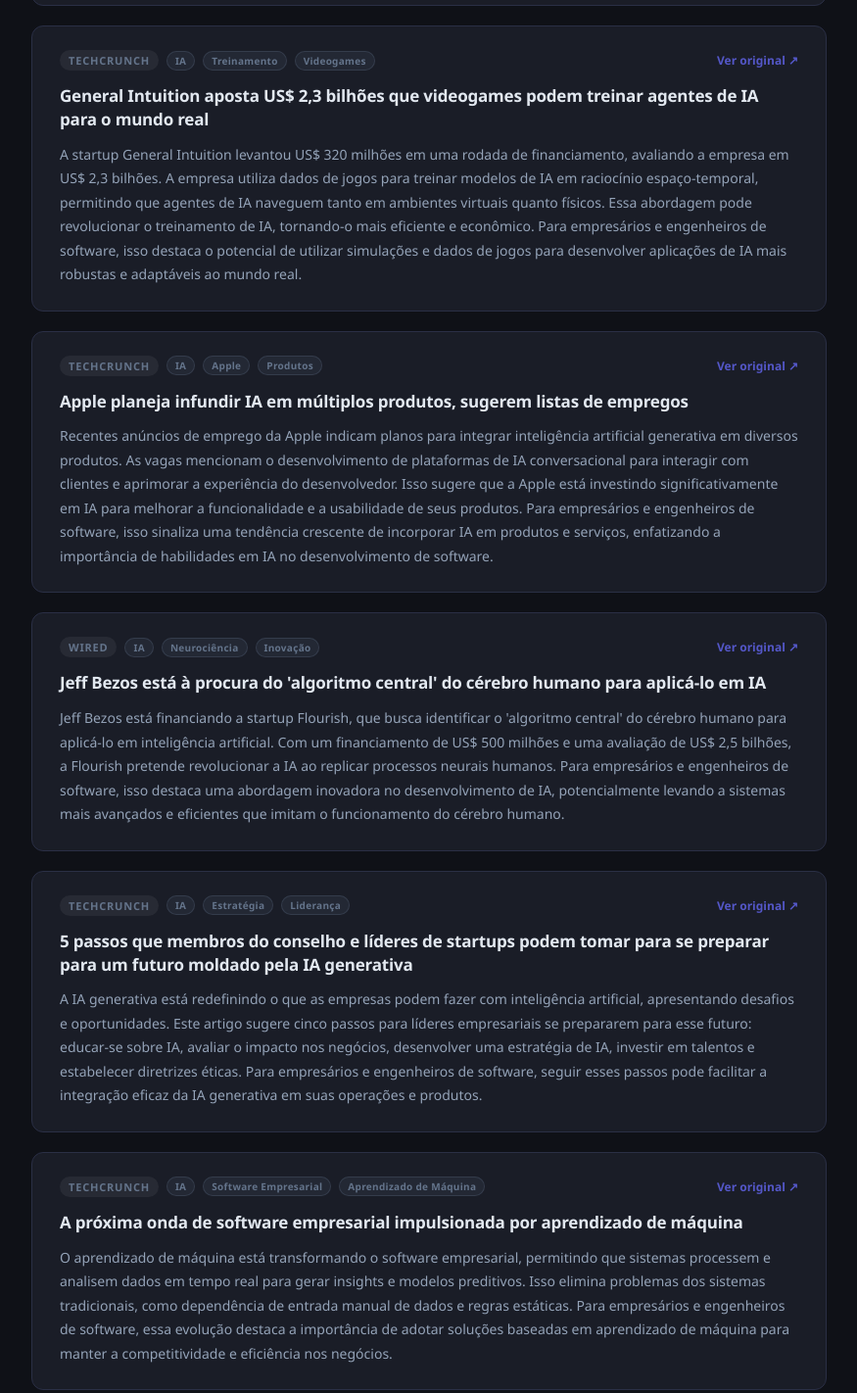
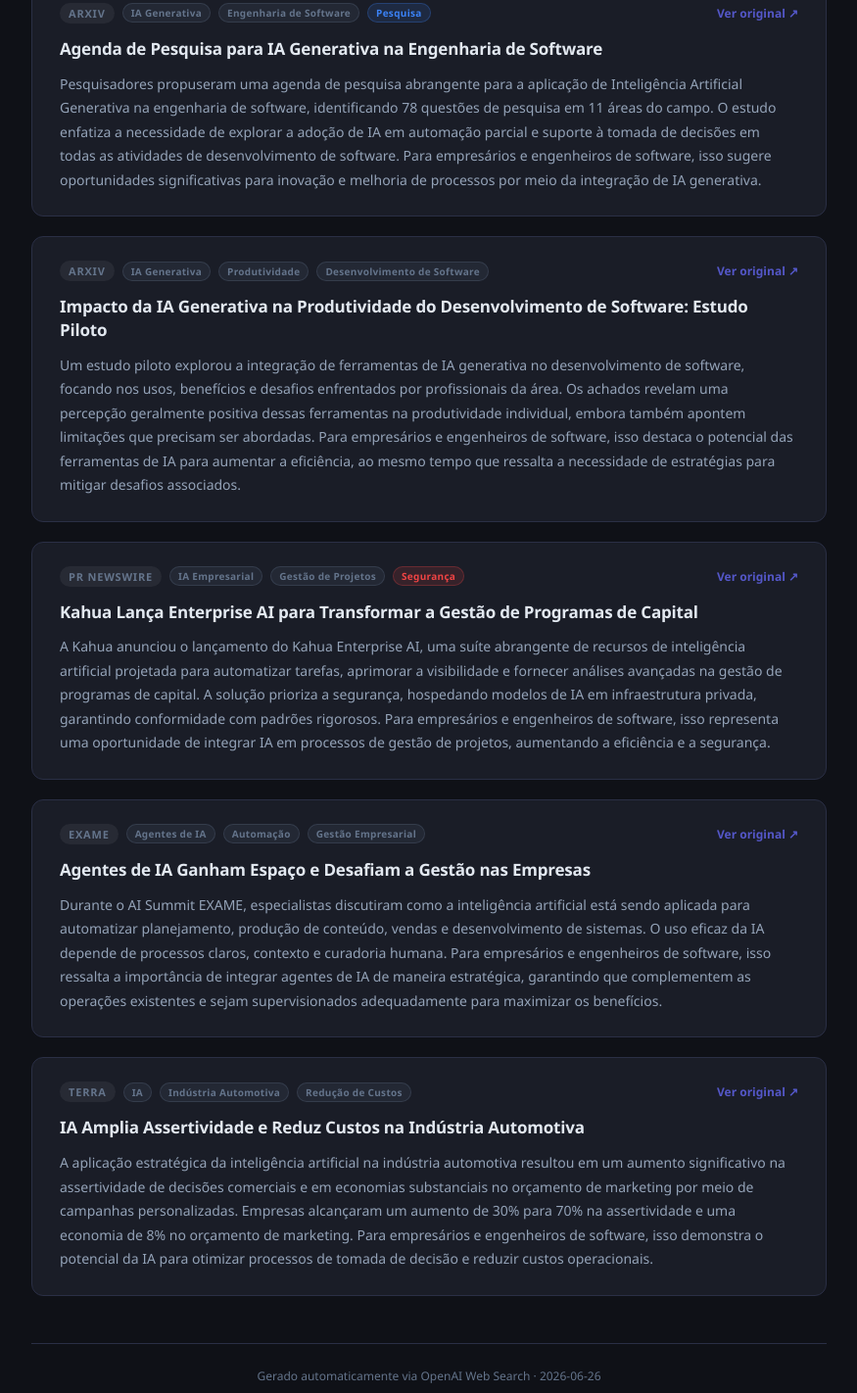
Before and after one commit to lvvlopes/hubdocumentos, a website: page public/IA/noticias-ia-2026-06-26.html in a window 1280 px wide. Shown: the part 511-1933 px from the top of the page at 98% size, without its empty margins (202-1077 px from the left). Drawn offline with Linux system fonts and the light colour scheme.

Commit message:
feat: notícias IA 2026-06-26

```diff
--- a/public/IA/noticias-ia-2026-06-26.html
+++ b/public/IA/noticias-ia-2026-06-26.html
@@ -64,85 +64,85 @@
     <article class="card" style="animation-delay:0s">
       <div class="card-header">
         <div class="card-meta">
-          <span class="source">TechCrunch</span>
-          <span class="tag" style="background:#64748b22;color:#64748b;border-color:#64748b44">IA</span><span class="tag" style="background:#64748b22;color:#64748b;border-color:#64748b44">Empregos</span><span class="tag" style="background:#64748b22;color:#64748b;border-color:#64748b44">Engenharia</span>
+          <span class="source">arXiv</span>
+          <span class="tag" style="background:#64748b22;color:#64748b;border-color:#64748b44">IA Generativa</span><span class="tag" style="background:#64748b22;color:#64748b;border-color:#64748b44">Engenharia de Software</span><span class="tag" style="background:#64748b22;color:#64748b;border-color:#64748b44">Adoção de Tecnologia</span>
         </div>
-        <a href="https://techcrunch.com/2026/06/24/ai-was-supposed-to-kill-engineering-jobs-but-new-data-suggests-theyre-the-most-resilient/" target="_blank" rel="noopener" class="source-link">
+        <a href="https://arxiv.org/abs/2307.06081" target="_blank" rel="noopener" class="source-link">
           Ver original ↗
         </a>
       </div>
-      <h2>A IA deveria eliminar empregos de engenharia, mas novos dados sugerem que eles são os mais resilientes</h2>
-      <div class="summary">Contrariando previsões de que a inteligência artificial substituiria empregos de engenharia, uma análise da SignalFire revela que as contratações para funções de engenharia em grandes empresas de tecnologia caíram apenas 11% em 2025, comparado a uma queda de 25% no total de contratações. Além disso, startups em estágio inicial aumentaram as contratações de engenheiros em 7% em relação a 2019. Esses dados indicam que, em vez de substituir engenheiros, a IA está aumentando sua produtividade e demanda. Para empresários e engenheiros de software, isso sugere que a adoção de ferramentas de IA pode potencializar a eficiência sem necessariamente reduzir a força de trabalho.</div>
+      <h2>Adoção de IA Generativa na Engenharia de Software: Um Estudo de Caso</h2>
+      <div class="summary">Um estudo recente investigou a adoção de ferramentas de Inteligência Artificial Generativa na engenharia de software, analisando fatores individuais, tecnológicos e sociais que influenciam essa integração. Os resultados indicam que a compatibilidade com fluxos de trabalho existentes é o principal impulsionador da adoção, desafiando teorias tradicionais de aceitação de tecnologia. Para empresários e engenheiros de software, isso destaca a importância de alinhar novas ferramentas de IA com processos já estabelecidos para facilitar a implementação e maximizar os benefícios.</div>
     </article>
 
     <article class="card" style="animation-delay:0.07s">
       <div class="card-header">
         <div class="card-meta">
-          <span class="source">TechCrunch</span>
-          <span class="tag" style="background:#64748b22;color:#64748b;border-color:#64748b44">IA</span><span class="tag" style="background:#64748b22;color:#64748b;border-color:#64748b44">Treinamento</span><span class="tag" style="background:#64748b22;color:#64748b;border-color:#64748b44">Videogames</span>
+          <span class="source">arXiv</span>
+          <span class="tag" style="background:#64748b22;color:#64748b;border-color:#64748b44">IA Generativa</span><span class="tag" style="background:#64748b22;color:#64748b;border-color:#64748b44">Engenharia de Software</span><span class="tag" style="background:#3b82f622;color:#3b82f6;border-color:#3b82f644">Pesquisa</span>
         </div>
-        <a href="https://techcrunch.com/2026/06/25/general-intuitions-2-3b-bet-that-video-games-can-train-ai-agents-for-the-real-world/" target="_blank" rel="noopener" class="source-link">
+        <a href="https://arxiv.org/abs/2310.18648" target="_blank" rel="noopener" class="source-link">
           Ver original ↗
         </a>
       </div>
-      <h2>General Intuition aposta US$ 2,3 bilhões que videogames podem treinar agentes de IA para o mundo real</h2>
-      <div class="summary">A startup General Intuition levantou US$ 320 milhões em uma rodada de financiamento, avaliando a empresa em US$ 2,3 bilhões. A empresa utiliza dados de jogos para treinar modelos de IA em raciocínio espaço-temporal, permitindo que agentes de IA naveguem tanto em ambientes virtuais quanto físicos. Essa abordagem pode revolucionar o treinamento de IA, tornando-o mais eficiente e econômico. Para empresários e engenheiros de software, isso destaca o potencial de utilizar simulações e dados de jogos para desenvolver aplicações de IA mais robustas e adaptáveis ao mundo real.</div>
+      <h2>Agenda de Pesquisa para IA Generativa na Engenharia de Software</h2>
+      <div class="summary">Pesquisadores propuseram uma agenda de pesquisa abrangente para a aplicação de Inteligência Artificial Generativa na engenharia de software, identificando 78 questões de pesquisa em 11 áreas do campo. O estudo enfatiza a necessidade de explorar a adoção de IA em automação parcial e suporte à tomada de decisões em todas as atividades de desenvolvimento de software. Para empresários e engenheiros de software, isso sugere oportunidades significativas para inovação e melhoria de processos por meio da integração de IA generativa.</div>
     </article>
 
     <article class="card" style="animation-delay:0.14s">
       <div class="card-header">
         <div class="card-meta">
-          <span class="source">TechCrunch</span>
-          <span class="tag" style="background:#64748b22;color:#64748b;border-color:#64748b44">IA</span><span class="tag" style="background:#64748b22;color:#64748b;border-color:#64748b44">Apple</span><span class="tag" style="background:#64748b22;color:#64748b;border-color:#64748b44">Produtos</span>
+          <span class="source">arXiv</span>
+          <span class="tag" style="background:#64748b22;color:#64748b;border-color:#64748b44">IA Generativa</span><span class="tag" style="background:#64748b22;color:#64748b;border-color:#64748b44">Produtividade</span><span class="tag" style="background:#64748b22;color:#64748b;border-color:#64748b44">Desenvolvimento de Software</span>
         </div>
-        <a href="https://techcrunch.com/2023/10/23/apples-job-listings-suggest-it-plans-to-infuse-ai-in-multiple-products/" target="_blank" rel="noopener" class="source-link">
+        <a href="https://arxiv.org/abs/2406.00560" target="_blank" rel="noopener" class="source-link">
           Ver original ↗
         </a>
       </div>
-      <h2>Apple planeja infundir IA em múltiplos produtos, sugerem listas de empregos</h2>
-      <div class="summary">Recentes anúncios de emprego da Apple indicam planos para integrar inteligência artificial generativa em diversos produtos. As vagas mencionam o desenvolvimento de plataformas de IA conversacional para interagir com clientes e aprimorar a experiência do desenvolvedor. Isso sugere que a Apple está investindo significativamente em IA para melhorar a funcionalidade e a usabilidade de seus produtos. Para empresários e engenheiros de software, isso sinaliza uma tendência crescente de incorporar IA em produtos e serviços, enfatizando a importância de habilidades em IA no desenvolvimento de software.</div>
+      <h2>Impacto da IA Generativa na Produtividade do Desenvolvimento de Software: Estudo Piloto</h2>
+      <div class="summary">Um estudo piloto explorou a integração de ferramentas de IA generativa no desenvolvimento de software, focando nos usos, benefícios e desafios enfrentados por profissionais da área. Os achados revelam uma percepção geralmente positiva dessas ferramentas na produtividade individual, embora também apontem limitações que precisam ser abordadas. Para empresários e engenheiros de software, isso destaca o potencial das ferramentas de IA para aumentar a eficiência, ao mesmo tempo que ressalta a necessidade de estratégias para mitigar desafios associados.</div>
     </article>
 
     <article class="card" style="animation-delay:0.21000000000000002s">
       <div class="card-header">
         <div class="card-meta">
-          <span class="source">WIRED</span>
-          <span class="tag" style="background:#64748b22;color:#64748b;border-color:#64748b44">IA</span><span class="tag" style="background:#64748b22;color:#64748b;border-color:#64748b44">Neurociência</span><span class="tag" style="background:#64748b22;color:#64748b;border-color:#64748b44">Inovação</span>
+          <span class="source">PR Newswire</span>
+          <span class="tag" style="background:#64748b22;color:#64748b;border-color:#64748b44">IA Empresarial</span><span class="tag" style="background:#64748b22;color:#64748b;border-color:#64748b44">Gestão de Projetos</span><span class="tag" style="background:#ef444422;color:#ef4444;border-color:#ef444444">Segurança</span>
         </div>
-        <a href="https://es.wired.com/articulos/jeff-bezos-esta-a-la-caza-del-algoritmo-central-del-cerebro-humano-para-aplicarlo-en-ia" target="_blank" rel="noopener" class="source-link">
+        <a href="https://www.prnewswire.com/news-releases/kahua-launches-enterprise-ai-a-security-first-approach-to-transforming-capital-program-management-302589907.html" target="_blank" rel="noopener" class="source-link">
           Ver original ↗
         </a>
       </div>
-      <h2>Jeff Bezos está à procura do 'algoritmo central' do cérebro humano para aplicá-lo em IA</h2>
-      <div class="summary">Jeff Bezos está financiando a startup Flourish, que busca identificar o 'algoritmo central' do cérebro humano para aplicá-lo em inteligência artificial. Com um financiamento de US$ 500 milhões e uma avaliação de US$ 2,5 bilhões, a Flourish pretende revolucionar a IA ao replicar processos neurais humanos. Para empresários e engenheiros de software, isso destaca uma abordagem inovadora no desenvolvimento de IA, potencialmente levando a sistemas mais avançados e eficientes que imitam o funcionamento do cérebro humano.</div>
+      <h2>Kahua Lança Enterprise AI para Transformar a Gestão de Programas de Capital</h2>
+      <div class="summary">A Kahua anunciou o lançamento do Kahua Enterprise AI, uma suíte abrangente de recursos de inteligência artificial projetada para automatizar tarefas, aprimorar a visibilidade e fornecer análises avançadas na gestão de programas de capital. A solução prioriza a segurança, hospedando modelos de IA em infraestrutura privada, garantindo conformidade com padrões rigorosos. Para empresários e engenheiros de software, isso representa uma oportunidade de integrar IA em processos de gestão de projetos, aumentando a eficiência e a segurança.</div>
     </article>
 
     <article class="card" style="animation-delay:0.28s">
       <div class="card-header">
         <div class="card-meta">
-          <span class="source">TechCrunch</span>
-          <span class="tag" style="background:#64748b22;color:#64748b;border-color:#64748b44">IA</span><span class="tag" style="background:#64748b22;color:#64748b;border-color:#64748b44">Estratégia</span><span class="tag" style="background:#64748b22;color:#64748b;border-color:#64748b44">Liderança</span>
+          <span class="source">Exame</span>
+          <span class="tag" style="background:#64748b22;color:#64748b;border-color:#64748b44">Agentes de IA</span><span class="tag" style="background:#64748b22;color:#64748b;border-color:#64748b44">Automação</span><span class="tag" style="background:#64748b22;color:#64748b;border-color:#64748b44">Gestão Empresarial</span>
         </div>
-        <a href="https://techcrunch.com/2024/02/06/5-steps-board-members-and-startup-leaders-can-take-to-prepare-for-a-future-shaped-by-genai/" target="_blank" rel="noopener" class="source-link">
+        <a href="https://exame.com/inteligencia-artificial/agentes-de-ia-gestao-nas-empresas/" target="_blank" rel="noopener" class="source-link">
           Ver original ↗
         </a>
       </div>
-      <h2>5 passos que membros do conselho e líderes de startups podem tomar para se preparar para um futuro moldado pela IA generativa</h2>
-      <div class="summary">A IA generativa está redefinindo o que as empresas podem fazer com inteligência artificial, apresentando desafios e oportunidades. Este artigo sugere cinco passos para líderes empresariais se prepararem para esse futuro: educar-se sobre IA, avaliar o impacto nos negócios, desenvolver uma estratégia de IA, investir em talentos e estabelecer diretrizes éticas. Para empresários e engenheiros de software, seguir esses passos pode facilitar a integração eficaz da IA generativa em suas operações e produtos.</div>
+      <h2>Agentes de IA Ganham Espaço e Desafiam a Gestão nas Empresas</h2>
+      <div class="summary">Durante o AI Summit EXAME, especialistas discutiram como a inteligência artificial está sendo aplicada para automatizar planejamento, produção de conteúdo, vendas e desenvolvimento de sistemas. O uso eficaz da IA depende de processos claros, contexto e curadoria humana. Para empresários e engenheiros de software, isso ressalta a importância de integrar agentes de IA de maneira estratégica, garantindo que complementem as operações existentes e sejam supervisionados adequadamente para maximizar os benefícios.</div>
     </article>
 
     <article class="card" style="animation-delay:0.35000000000000003s">
       <div class="card-header">
         <div class="card-meta">
-          <span class="source">TechCrunch</span>
-          <span class="tag" style="background:#64748b22;color:#64748b;border-color:#64748b44">IA</span><span class="tag" style="background:#64748b22;color:#64748b;border-color:#64748b44">Software Empresarial</span><span class="tag" style="background:#64748b22;color:#64748b;border-color:#64748b44">Aprendizado de Máquina</span>
+          <span class="source">Terra</span>
+          <span class="tag" style="background:#64748b22;color:#64748b;border-color:#64748b44">IA</span><span class="tag" style="background:#64748b22;color:#64748b;border-color:#64748b44">Indústria Automotiva</span><span class="tag" style="background:#64748b22;color:#64748b;border-color:#64748b44">Redução de Custos</span>
         </div>
-        <a href="https://techcrunch.com/2015/07/27/the-next-wave-of-enterprise-software-powered-by-machine-learning/" target="_blank" rel="noopener" class="source-link">
+        <a href="https://www.terra.com.br/noticias/ia-amplia-assertividade-e-reduz-custos-na-industria-de-autos%2Ccd98e4fa3cb7dcc62ce31e219f2cf828mywot3tk.html" target="_blank" rel="noopener" class="source-link">
           Ver original ↗
         </a>
       </div>
-      <h2>A próxima onda de software empresarial impulsionada por aprendizado de máquina</h2>
-      <div class="summary">O aprendizado de máquina está transformando o software empresarial, permitindo que sistemas processem e analisem dados em tempo real para gerar insights e modelos preditivos. Isso elimina problemas dos sistemas tradicionais, como dependência de entrada manual de dados e regras estáticas. Para empresários e engenheiros de software, essa evolução destaca a importância de adotar soluções baseadas em aprendizado de máquina para manter a competitividade e eficiência nos negócios.</div>
+      <h2>IA Amplia Assertividade e Reduz Custos na Indústria Automotiva</h2>
+      <div class="summary">A aplicação estratégica da inteligência artificial na indústria automotiva resultou em um aumento significativo na assertividade de decisões comerciais e em economias substanciais no orçamento de marketing por meio de campanhas personalizadas. Empresas alcançaram um aumento de 30% para 70% na assertividade e uma economia de 8% no orçamento de marketing. Para empresários e engenheiros de software, isso demonstra o potencial da IA para otimizar processos de tomada de decisão e reduzir custos operacionais.</div>
     </article>
   </div>
   <div class="footer">Gerado automaticamente via OpenAI Web Search · 2026-06-26</div>
```
